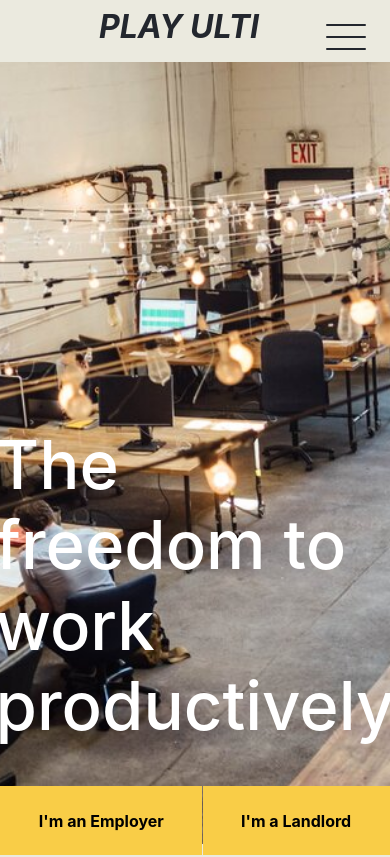
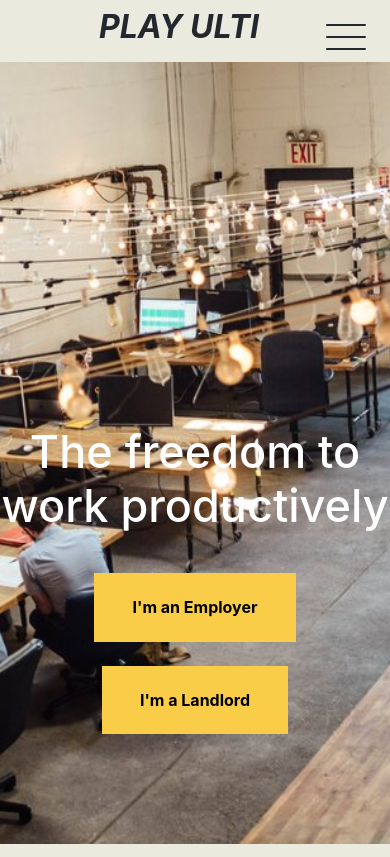
Before and after one commit to JakeLeigh/Yak, a React (Create React App) app in the folder Yak/Yak/ClientApp/: page / in a window 390 px wide. Shown: the top 857 px of the page. Built offline with nearby package versions, Linux system fonts and the light colour scheme.

Commit message:
Add mobile styles to splash comp

```diff
--- a/Yak/Yak/ClientApp/src/components/SplashScreen/SplashScreen.js
+++ b/Yak/Yak/ClientApp/src/components/SplashScreen/SplashScreen.js
@@ -1,5 +1,5 @@
 import React from 'react';
-import './SplashScreen.css';
+import './SplashScreen.scss';
 import SplashImage from '../../assets/officeImage.jpg';
 
 class SplashScreen extends React.Component{
--- a/Yak/Yak/ClientApp/src/components/SplashScreen/SplashScreen.css
+++ b/Yak/Yak/ClientApp/src/components/SplashScreen/SplashScreen.scss
@@ -42,3 +42,18 @@
   color: #000;
   background-color: #F9CD47;
 }
+
+@media only screen and (max-width: 50em){
+  .splashTitle h1 {
+    text-align: center;
+    font-size: 45px;
+    padding-bottom: 2rem;
+  }
+  .splashButtons {
+    flex-direction: column;
+    align-items: center;
+  }
+  .splashButton {
+    margin-bottom: 1.5rem;
+  }
+}
```
